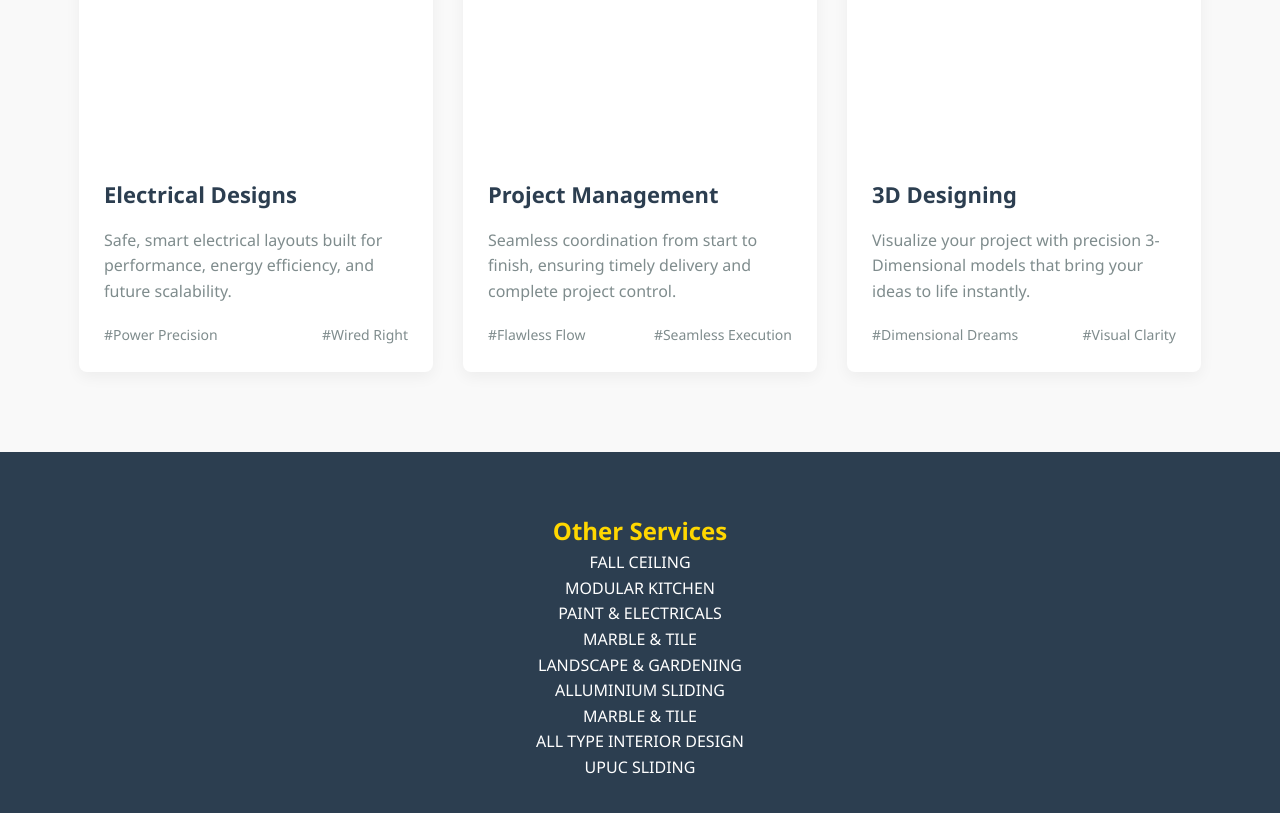
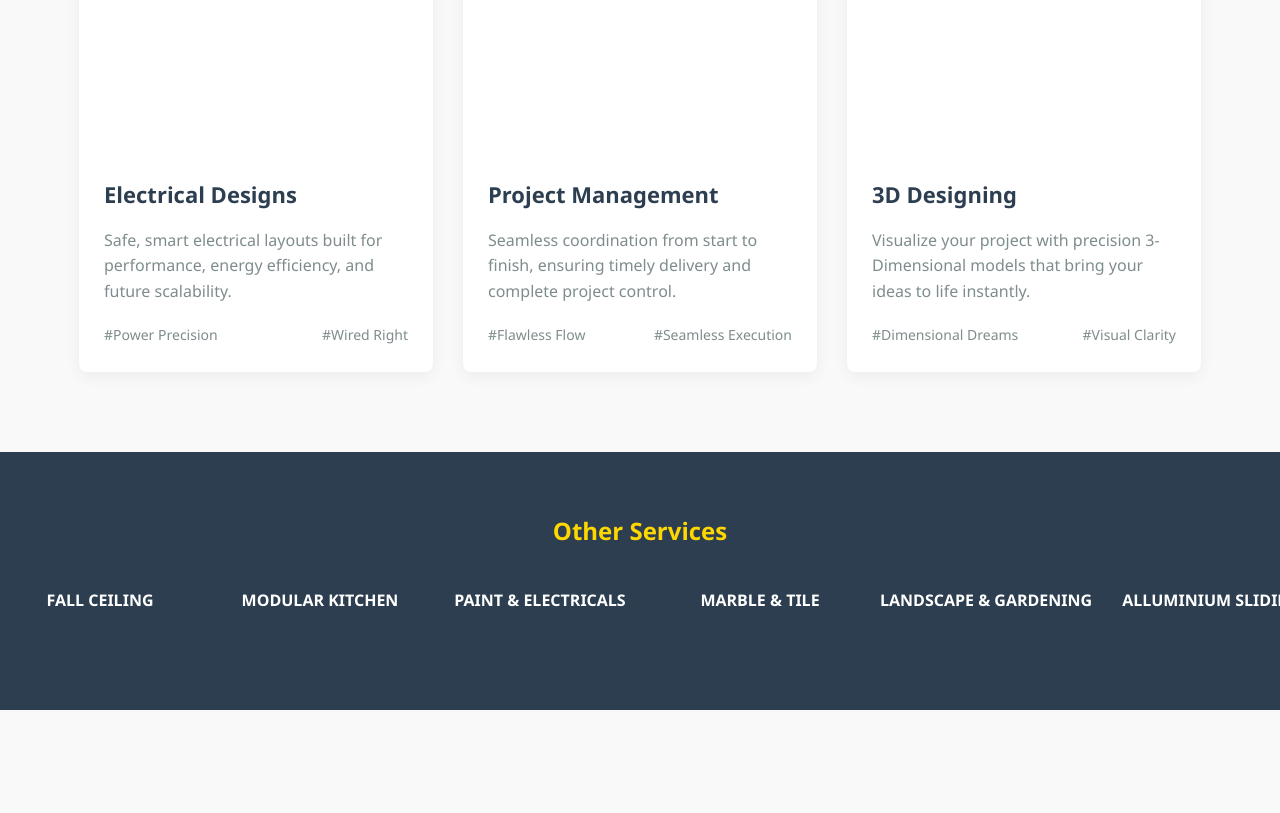
Before and after one commit to Amit-Patra-04/Construction-Golden-Tree-FW, a plain HTML site: page index.html in a window 1280 px wide. Shown: the part 2549-3362 px from the top of the page. After the commit the page ends 3259 px from the top, so only its background shows below. Drawn offline with Linux system fonts and the light colour scheme; a script that the page names is missing.

Commit message:
More Work Section Style

```diff
--- a/style.css
+++ b/style.css
@@ -356,3 +356,34 @@ header.scrolled {
     color: #7f8c8d;
     font-size: 14px;
 }
+
+/* More section */
+
+/* .more__container{
+    display: flex;
+    justify-content: center;
+    align-items: center;
+    gap: 40px;
+} */
+
+.slider-container {
+    width: 100%;
+    overflow: hidden;
+    position: relative;
+  }
+
+.slider {
+    display: flex;
+    flex-wrap: nowrap;
+    width: max-content;
+}
+
+.slide {
+    min-width: 200px;
+    height: 100px;
+    line-height: 100px;
+    text-align: center;;
+    margin-right: 20px;
+    font-weight: bold;
+    flex-shrink: 0;
+}
```
